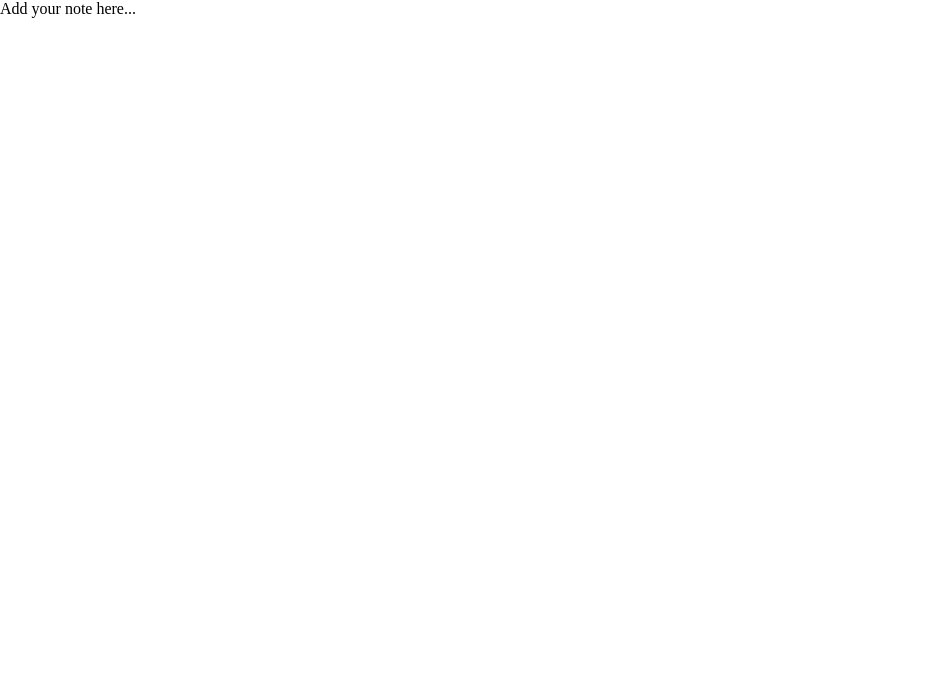
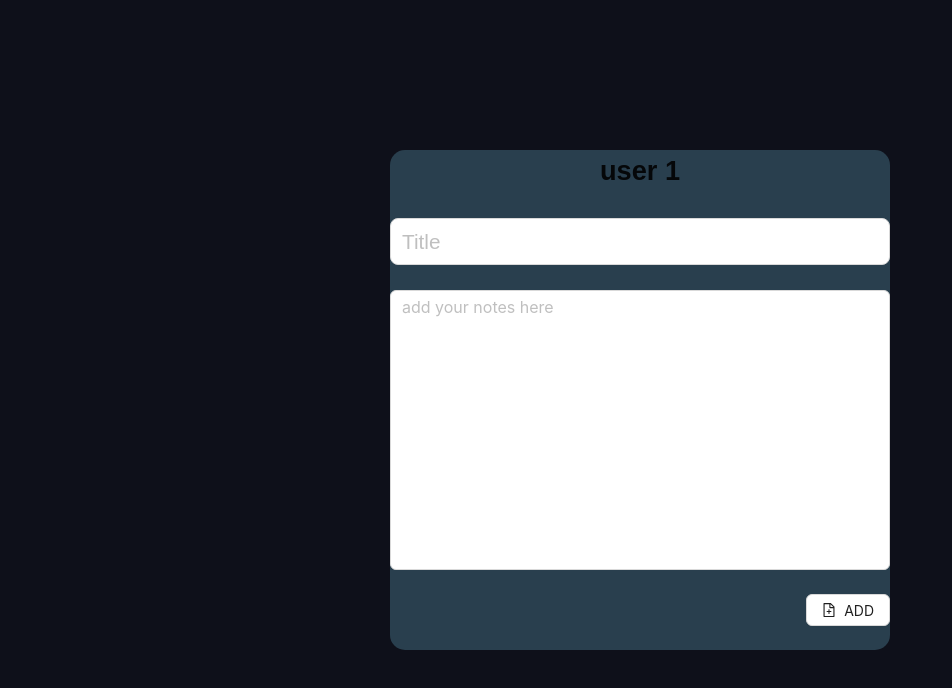
Before and after one commit to ShirshakShahi/IdeaLog, a React (Vite) app: page /addnote in a window 1280 px wide. Shown: the top 688 px of the page, without its empty margins (0-952 px from the left). Built offline with nearby package versions, Linux system fonts and the light colour scheme.

Commit message:
simple add note page

```diff
--- a/src/components/NotePage/AddNote.jsx
+++ b/src/components/NotePage/AddNote.jsx
@@ -1,9 +1,53 @@
+import { FileAddOutlined } from '@ant-design/icons'
+import { Button, Form, Input } from 'antd'
+import TextArea from 'antd/es/input/TextArea'
 import React from 'react'
 
-function AddNote() {
+const AddNote = () => {
   return (
-    <div>
-      Add your note here...
+    <div style={{
+      height: "100vh",
+      width: "100vw",
+      display: "flex",
+      justifyContent: "center",
+      alignItems: "center",
+      backgroundColor: "#0E101A"
+    }}>
+      <Form style={{
+        backgroundColor: "#293f4e",
+        minWidth: "500px",
+        borderRadius: "15px"
+      }}>
+        <Form.Item style={
+          {
+            display: "flex",
+            justifyContent: "center",
+            alignItems: "center",
+          }
+        }><h3 style={{ fontSize: "1.7rem", fontFamily: "arial" }}>user 1</h3></Form.Item>
+        <Form.Item style={
+          {
+            height: "50px",
+            display: "flex",
+            justifyContent: "center",
+            alignItems: "center",
+          }
+        }><Input placeholder='Title' type='text' size='large' style={{ fontFamily: "arial", width: "500px", fontSize: "1.3rem" }} />
+        </Form.Item>
+        <Form.Item><TextArea placeholder='add your notes here' style={{
+          height: "35vh",
+          resize: 'none',
+          fontSize: "1rem"
+        }} /></Form.Item>
+
+        <Form.Item style={{
+          display: "flex",
+          justifyContent: "flex-end",
+          alignItemsL: "center",
+        }}>
+          <Button htmlType='submit'><FileAddOutlined /><span>ADD</span></Button>
+        </Form.Item>
+      </Form>
     </div>
   )
 }
```
